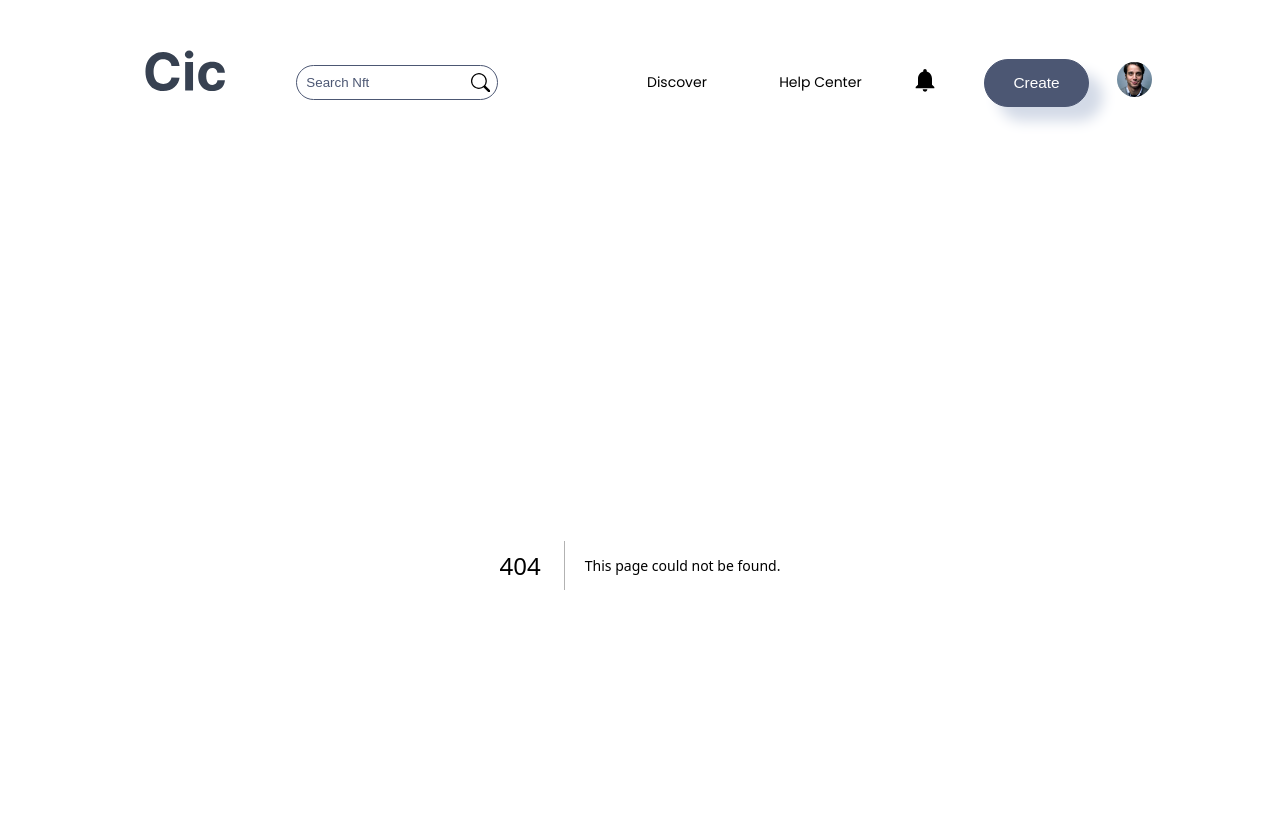
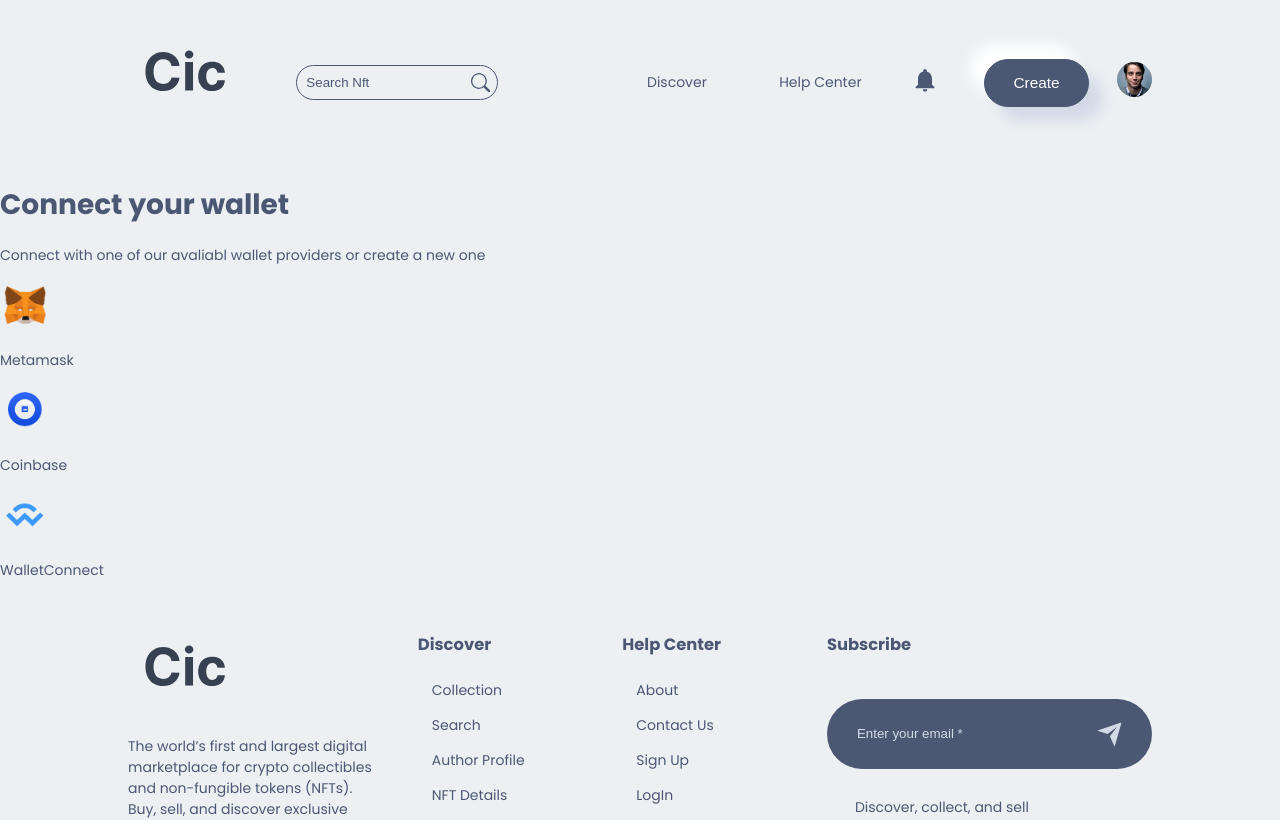
Before and after one commit to shisukeUrahara/web3-nft-marketplace, a Next.js app in the folder client/: page /connectWallet in a window 1280 px wide. Before the commit this address had no page. Shown: the top 820 px of the page. Built offline with nearby package versions, Linux system fonts and the light colour scheme.

Commit message:
added connectWallet page

```diff
--- /dev/null
+++ b/client/src/pages/connectWallet.js
@@ -0,0 +1,63 @@
+import React,{useState,useEffect} from 'react';
+import Image from 'next/legacy/image';
+
+import Style from '../styles/connectWallet.module.css';
+import images from '../img';
+
+
+const connectWallet = () => {
+  const [activeBtn, setActiveBtn] = useState(1);
+  const providerArray = [
+    {
+      provider: images.provider1,
+      name: "Metamask",
+    },
+    {
+      provider: images.provider2,
+      name: "Coinbase",
+    },
+    {
+      provider: images.provider3,
+      name: "WalletConnect",
+    }
+  ];
+
+
+  return (
+    <div className={Style.connectWallet}>
+        <div className={Style.connectWallet_box}>
+            <h1>Connect your wallet</h1>
+            <p className={Style.connectWallet_box_para}>
+            Connect with one of our avaliabl wallet providers or create a new one
+            </p>
+
+            <div className={Style.connectWallet_box_provider}>
+                {
+                    providerArray.map((item,index)=>(
+                        <div className={`${Style.connectWallet_box_provider_item} ${ activeBtn == index + 1 ? Style.active : ""}`} key={index+1} onClick={()=>setActiveBtn(index+1)}>
+                            <Image
+                            src={item.provider}
+                            alt={item.provider}
+                            width={50}
+                            height={50}
+                            className={Style.connectWallet_box_provider_item_img}
+                             />
+
+                             <p>{item.name}</p>
+
+
+
+                        </div>
+
+                    ))
+
+                }
+
+            </div>
+
+        </div>
+    </div>
+  )
+}
+
+export default connectWallet
```
Also changed, not shown: client/src/styles/connectWallet.module.css (added).
